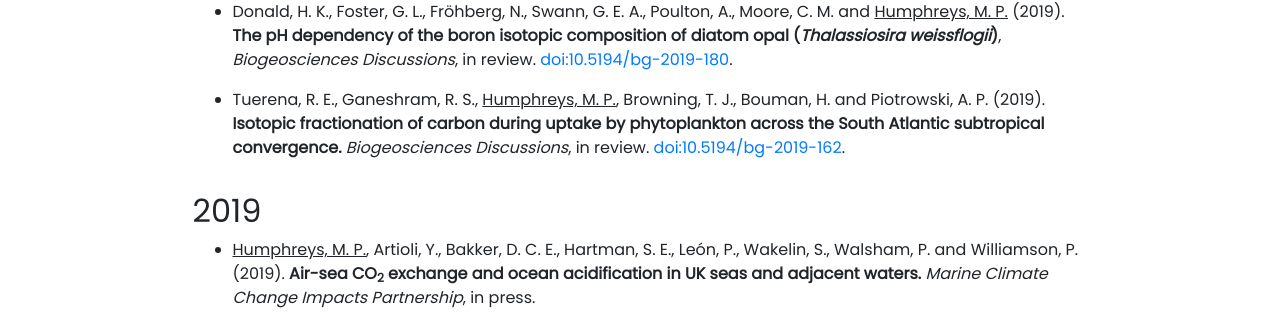
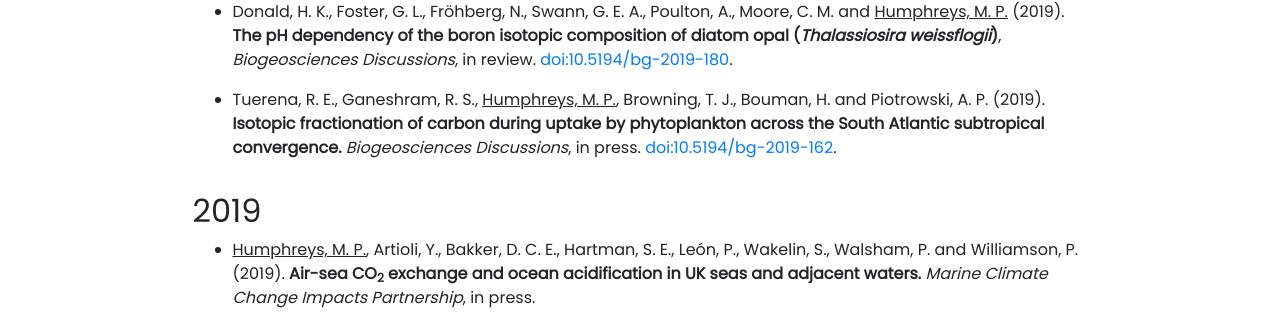
Before and after one commit to mvdh7/mvdh7.github.io, a Jekyll site: the page built from pages/publications.md, in a window 1280 px wide and 900 px high. Shown: the part 281-607 px from the top of the window. Built offline with Jekyll 4.4.1, drawn with Linux system fonts in a browser that asks for light colours; nearby versions of some CDN libraries; comment, search, counter and statistics services are not loaded.

Commit message:
Now in press

```diff
--- a/pages/publications.md
+++ b/pages/publications.md
@@ -11,7 +11,7 @@ weight: 4
 
   * Donald, H. K., Foster, G. L., Fröhberg, N., Swann, G. E. A., Poulton, A., Moore, C. M. and <u>Humphreys, M. P.</u> (2019). **The pH dependency of the boron isotopic composition of diatom opal (<i>Thalassiosira weissflogii</i>)**, *Biogeosciences Discussions*, in review. [doi:10.5194/bg-2019-180](https://doi.org/10.5194/bg-2019-180).
 
-  * Tuerena, R. E., Ganeshram, R. S., <u>Humphreys, M. P.</u>, Browning, T. J., Bouman, H. and Piotrowski, A. P. (2019). **Isotopic fractionation of carbon during uptake by phytoplankton across the South Atlantic subtropical convergence.** *Biogeosciences Discussions*, in review. [doi:10.5194/bg-2019-162](https://doi.org/10.5194/bg-2019-162).
+  * Tuerena, R. E., Ganeshram, R. S., <u>Humphreys, M. P.</u>, Browning, T. J., Bouman, H. and Piotrowski, A. P. (2019). **Isotopic fractionation of carbon during uptake by phytoplankton across the South Atlantic subtropical convergence.** *Biogeosciences Discussions*, in press. [doi:10.5194/bg-2019-162](https://doi.org/10.5194/bg-2019-162).
 
 ## 2019
 
```
